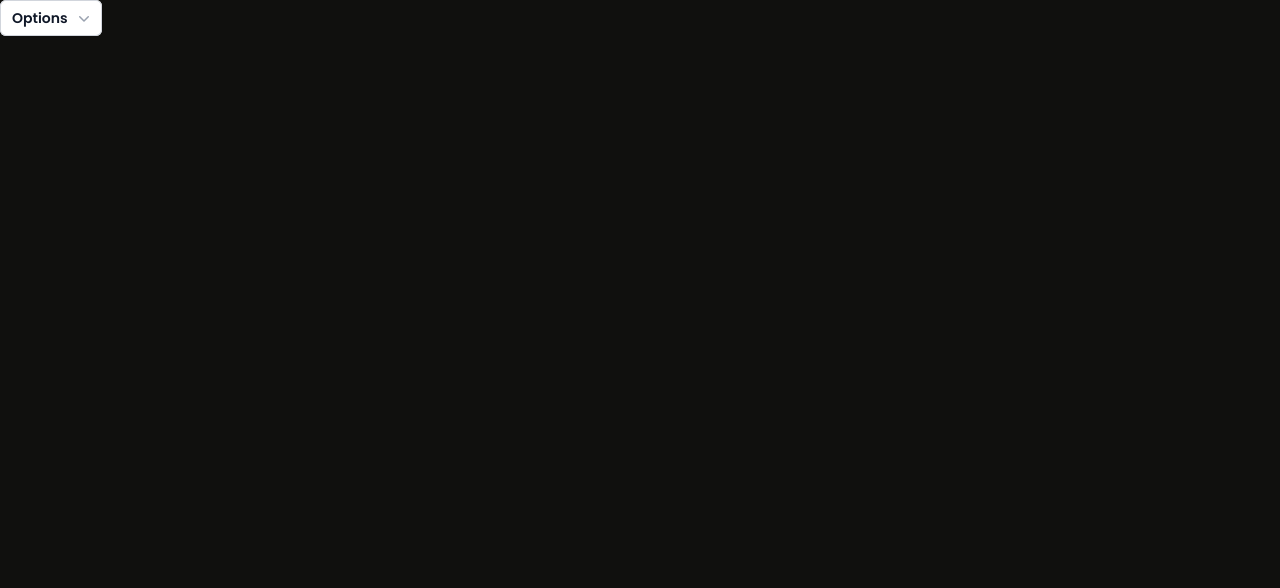
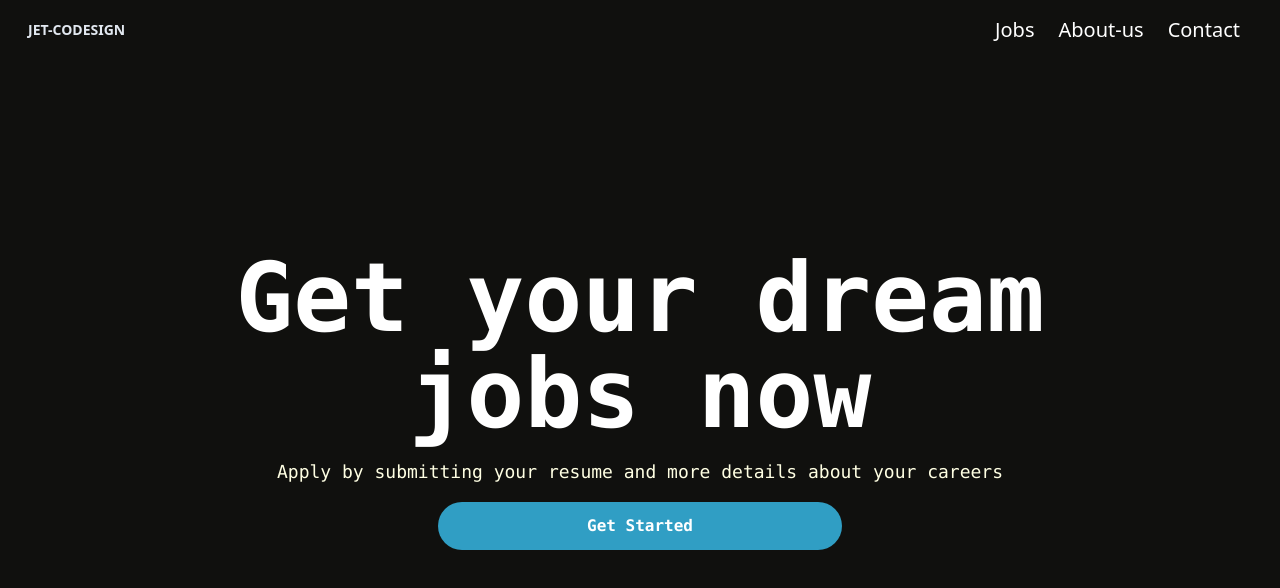
Before and after one commit to tchasinga/jobposter, a Next.js app: page / in a window 1280 px wide. Shown: the top 588 px of the page. Built offline with nearby package versions, Linux system fonts and the light colour scheme.

Commit message:
feat: enhance Keeper and Navbars components with new layout and menu functionality

```diff
--- a/app/Pages/Keeper.jsx
+++ b/app/Pages/Keeper.jsx
@@ -6,6 +6,16 @@ import ImgThree from "../Image/ImgThree.jpeg";
 import ImageFour from "../Image/ImageFour.jpeg";
 import ImgFive from "../Image/Img05.webp";
 import Navbars from './Navbars';
+
+const autobackgroundchange = [
+  ImgOne,
+  ImgTwo,
+  ImgThree,
+  ImageFour,
+  ImgFive
+];
+
+
 
 
 
@@ -18,6 +28,15 @@ export default function Keeper() {
       }}
     >
        <Navbars />
+
+       {/* adding a menu details side */}
+       <div className='flex flex-col items-center justify-center h-screen max-w-screen-2xl mx-auto'>
+         <div className="flex flex-col items-center justify-center text-center">
+         <h1 className='text-8xl font-bold text-white font-mono'>Get your dream<br/> jobs now</h1>
+         <p className='text-lg font-mono py-4'>Apply by submitting your  resume and more details about your careers</p>
+          <button className='bg-[#309EC4] w-1/2 text-white px-6 py-3 rounded-full font-semibold cursor-pointer hover:bg-green-600 duration-500 font-mono'>Get Started</button>
+         </div>
+      </div>
     </div>
   );
 }
--- a/app/Pages/Navbars.jsx
+++ b/app/Pages/Navbars.jsx
@@ -1,10 +1,113 @@
-import React from 'react'
-import Dropdown from './Dropdown'
+'use client';
+import React, { useState } from 'react';
+import '../globals.css';
 
 export default function Navbars() {
-  return (
-    <div>
-        <Dropdown />
-    </div>
-  )
+    const [open, setOpen] = useState(false);
+
+    const menuLinks = [
+        {
+            name: "Jobs",
+            dropdown: true,
+            links: [
+                { name: "Remote", link: "#team" },
+                { name: "On-site", link: "#vision" },
+                { name: "Hybrid", link: "#careers" },
+            ],
+        },
+        { name: "About-us", link: "#about" },
+        { name: "Contact", link: "#contact" },
+    ];
+
+    return (
+        <nav className='fixed font-poppins font-sans w-full left-0 top-0 z-[999]'>
+            <div className="flex items-center justify-between">
+                <div className="mx-7">
+                    <h4 className="text-sm myheader uppercase font-bold text-slate-200">
+                        Jet-codesign
+                    </h4>
+                </div>
+
+                {/* Desktop Menu */}
+                <div className='text-gray-900 md:block hidden px-7 py-2 font-medium'>
+                    <ul className="flex items-center font-poppins font-sans py-2 text-sm">
+                        {menuLinks.map((menu, i) => (
+                            <li key={i} className="relative group px-3 text-white hover:text-cyan-600 cursor-pointer text-xl font-light">
+                                <a href={menu.link || "#"}>{menu.name}</a>
+
+                                {/* Dropdown */}
+                                {menu.dropdown && (
+                                    <ul className="absolute top-full left-0 mt-2 bg-white text-black shadow-lg rounded-md py-2 w-40 opacity-0 invisible group-hover:opacity-100 group-hover:visible transition duration-300 z-50">
+                                        {menu.links.map((item, j) => (
+                                            <li key={j}>
+                                                <a href={item.link} className="block px-4 py-2 hover:bg-cyan-100">{item.name}</a>
+                                            </li>
+                                        ))}
+                                    </ul>
+                                )}
+                            </li>
+                        ))}
+                    </ul>
+                </div>
+
+                {/* Hamburger Icon */}
+                <div
+                    onClick={() => setOpen(!open)}
+                    className={`z-[999] ${open ? "text-gray-200" : "text-gray-100"} text-3xl md:hidden m-5`}
+                >
+                    <svg
+                        className="w-8 h-8 text-slate-200"
+                        fill="none"
+                        stroke="currentColor"
+                        viewBox="0 0 24 24"
+                        xmlns="http://www.w3.org/2000/svg"
+                    >
+                        {open ? (
+                            <path
+                                strokeLinecap="round"
+                                strokeLinejoin="round"
+                                strokeWidth="2"
+                                d="M6 18L18 6M6 6l12 12"
+                            ></path>
+                        ) : (
+                            <path
+                                strokeLinecap="round"
+                                strokeLinejoin="round"
+                                strokeWidth="2"
+                                d="M4 6h16M4 12h8m-8 6h16"
+                            ></path>
+                        )}
+                    </svg>
+                </div>
+
+                {/* Mobile Menu */}
+                <div
+                    className={`md:hidden text-gray-900 absolute w-full h-screen px-7 py-2 font-medium bg-black top-0 duration-300 ${
+                        open ? "right-0" : "right-[-100%]"
+                    }`}
+                >
+                    <ul className="flex flex-col justify-center h-full text-white gap-10 py-2 text-lg">
+                        {menuLinks.map((menu, i) => (
+                            <li key={i} className="px-6 hover:text-cyan-600">
+                                <a onClick={() => setOpen(false)} href={menu.link || "#"}>
+                                    {menu.name}
+                                </a>
+                                {menu.dropdown && (
+                                    <ul className="mt-2 pl-4 text-base space-y-2">
+                                        {menu.links.map((item, j) => (
+                                            <li key={j}>
+                                                <a onClick={() => setOpen(false)} href={item.link} className="block hover:text-cyan-400">
+                                                    {item.name}
+                                                </a>
+                                            </li>
+                                        ))}
+                                    </ul>
+                                )}
+                            </li>
+                        ))}
+                    </ul>
+                </div>
+            </div>
+        </nav>
+    );
 }
--- a/app/globals.css
+++ b/app/globals.css
@@ -5,5 +5,5 @@
 body {
   background: #10100E;
   color: #FFFFE3;
-  font-family: 'Poppins', sans-serif;
+  /* font-family: 'Poppins', sans-serif; */
 }
```
Also changed, not shown: package.json (+7 -0 lines), 1 other file (tests, documents, lock files or other folders).
